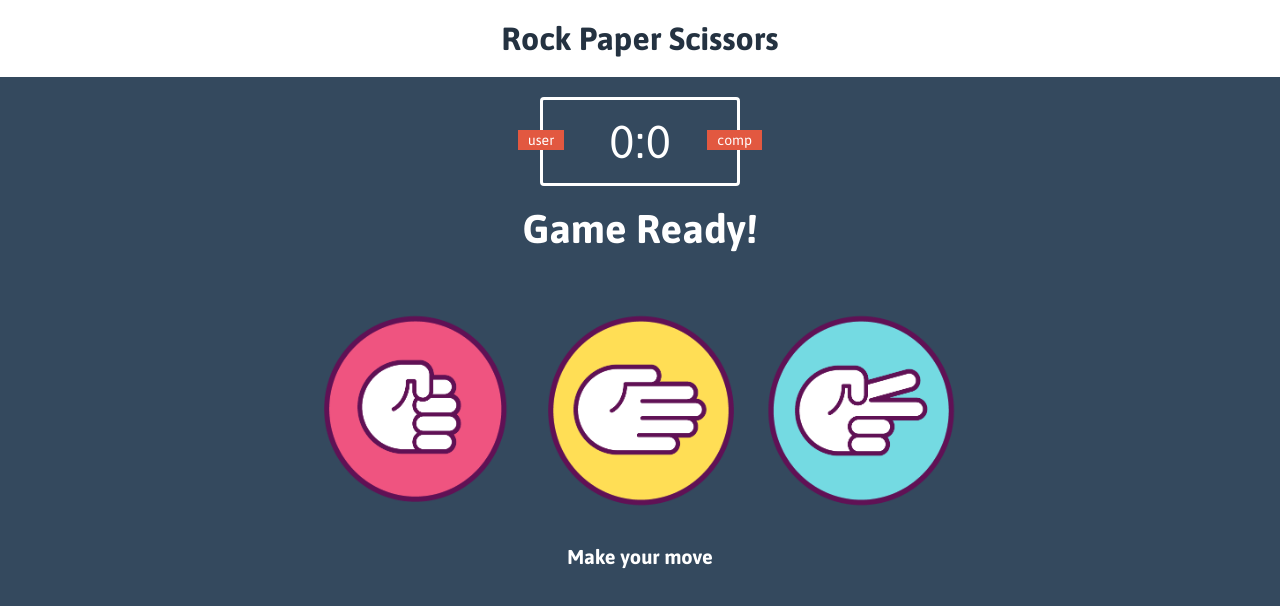
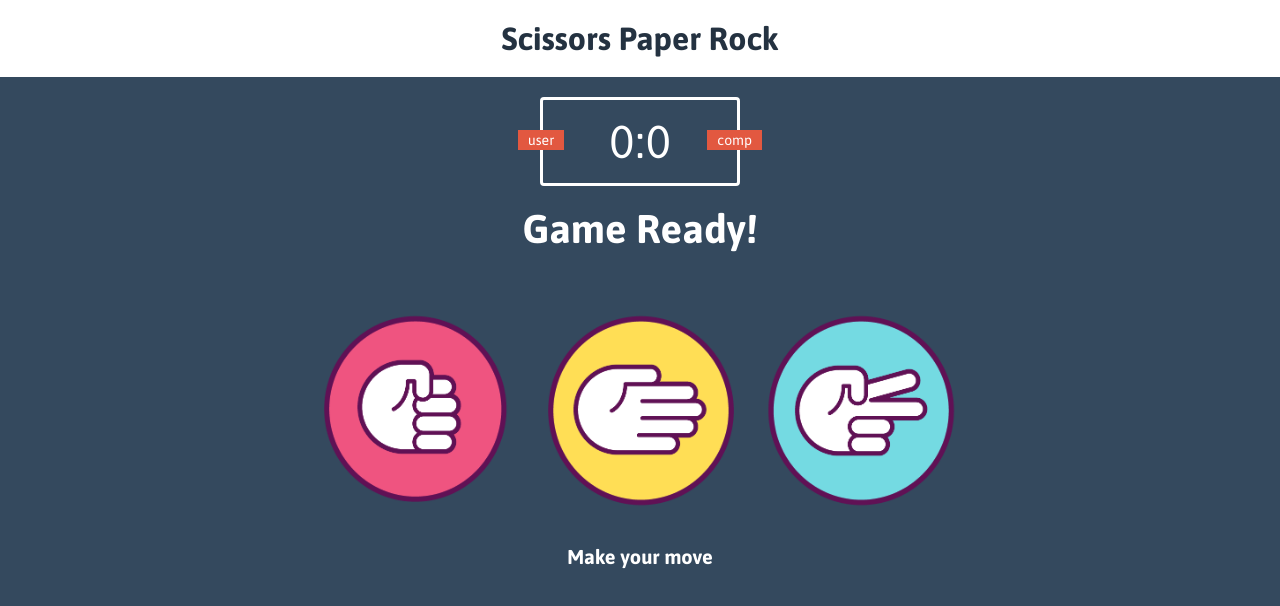
Before and after one commit to jpmmadeira/rock-paper-scissors, a website: page index.html in a window 1280 px wide. Drawn offline with Linux system fonts and the light colour scheme.

Commit message:
Change title

```diff
--- a/index.html
+++ b/index.html
@@ -10,7 +10,7 @@
 <body>
 
     <header>
-        <h1>Rock Paper Scissors</h1>
+        <h1>Scissors Paper Rock</h1>
     </header>
 
     <div class="score-board">
```
